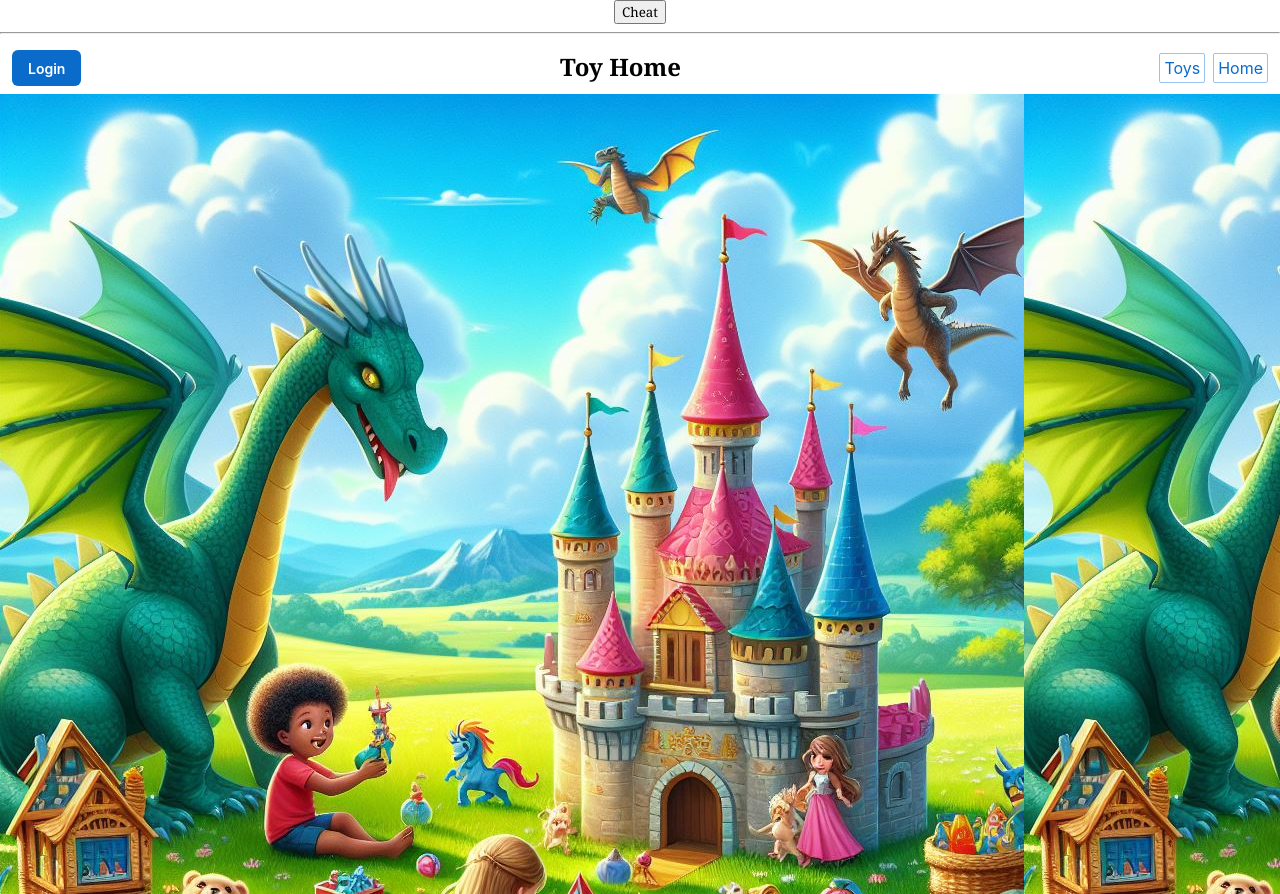
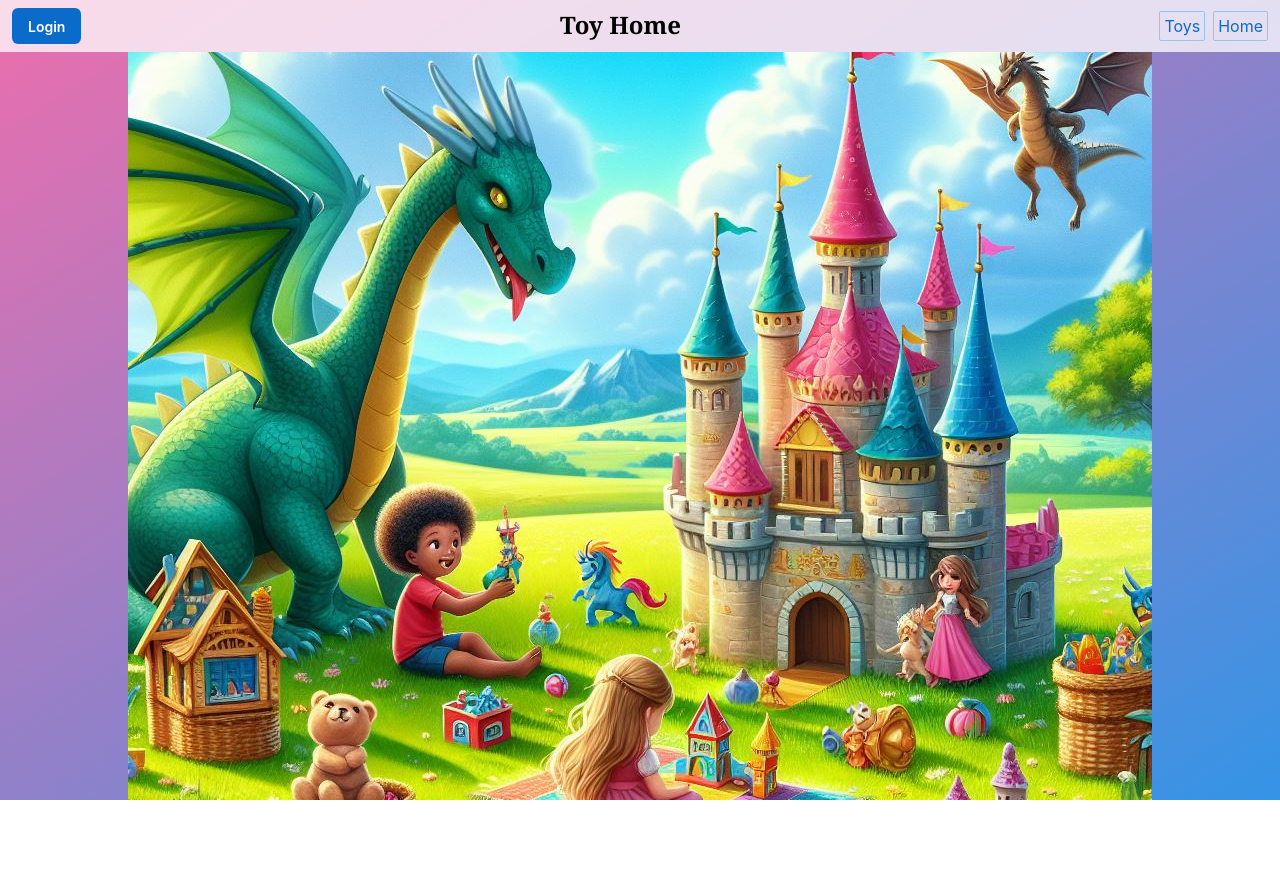
Before and after one commit to MichaelLulev/MrToy-frontend, a React (Vite) app: page / in a window 1280 px wide. After the commit the page ends 800 px from the top, so only its background shows below. Built offline with nearby package versions, Linux system fonts and the light colour scheme.

Commit message:
Improve styling

```diff
--- a/src/RootCmp.jsx
+++ b/src/RootCmp.jsx
@@ -19,12 +19,12 @@ export function App() {
 
     return (
         <>
-            <button onClick={() => setIsCheat(prev => ! prev)}>Cheat</button>
+            {/* <button onClick={() => setIsCheat(prev => ! prev)}>Cheat</button>
         {
             isCheat &&
             <Cheat />
         }
-            <hr />
+            <hr /> */}
             <Header />
             <main className="main-screen">
                 <Routes>
--- a/src/assets/style/base/_base.sass
+++ b/src/assets/style/base/_base.sass
@@ -5,7 +5,7 @@
 body
     text-align: center
     margin: 0
-    height: 100dvh
+    background: linear-gradient(to right bottom, #EC6EAD, #3494E6)
 
 h1, h2, h3, h4, h5, h6
     margin: 0
--- a/src/assets/style/base/_layouts.sass
+++ b/src/assets/style/base/_layouts.sass
@@ -1,2 +1,7 @@
-.main-screen
+#root
+    min-height: 100dvh
     display: grid
+    grid-template-rows: auto 1fr
+    .main-screen
+        display: flex
+        flex-direction: column
--- a/src/assets/style/cmps/_ToyList.sass
+++ b/src/assets/style/cmps/_ToyList.sass
@@ -2,7 +2,7 @@
     display: grid
     grid-template-columns: repeat(auto-fill, minmax($toy-preview-width, 1fr))
     gap: 1em
-    padding: $vertical-padding $side-padding
+    padding: $vertical-padding $side-padding $side-padding $side-padding
     .toy-preview-container
         border: 1px solid gray
         border-radius: 1em
--- a/src/assets/style/main.css
+++ b/src/assets/style/main.css
@@ -10,7 +10,7 @@
 body {
   text-align: center;
   margin: 0;
-  height: 100dvh;
+  background: linear-gradient(to right bottom, #EC6EAD, #3494E6);
 }
 
 h1, h2, h3, h4, h5, h6 {
@@ -36,8 +36,14 @@ button {
   gap: 0.5em;
 }
 
-.main-screen {
+#root {
+  min-height: 100dvh;
   display: grid;
+  grid-template-rows: auto 1fr;
+}
+#root .main-screen {
+  display: flex;
+  flex-direction: column;
 }
 
 .main-header {
@@ -143,7 +149,7 @@ button {
   display: grid;
   grid-template-columns: repeat(auto-fill, minmax(20em, 1fr));
   gap: 1em;
-  padding: 0.5em 0.75em;
+  padding: 0.5em 0.75em 0.75em 0.75em;
 }
 .toy-list .toy-preview-container {
   border: 1px solid gray;
@@ -164,8 +170,17 @@ button {
 }
 
 .home-page {
-  height: 100dvh;
-  background-image: url(/img/toy/homepage-2.jpg);
+  flex-grow: 1;
+  position: relative;
+  overflow: hidden;
+}
+.home-page img {
+  position: absolute;
+  left: 50%;
+  top: 50%;
+  translate: -50% -50%;
+  width: auto;
+  border-radius: 2em;
 }
 
 .filters {
--- a/src/assets/style/pages/_Home.sass
+++ b/src/assets/style/pages/_Home.sass
@@ -1,3 +1,11 @@
 .home-page
-    height: 100dvh
-    background-image: url(/img/toy/homepage-2.jpg)
+    flex-grow: 1
+    position: relative
+    overflow: hidden
+    img
+        position: absolute
+        left: 50%
+        top: 50%
+        translate: -50% -50%
+        width: auto
+        border-radius: 2em
--- a/src/pages/Home.jsx
+++ b/src/pages/Home.jsx
@@ -8,6 +8,7 @@ export function Home() {
 
     return (
         <section className="home-page">
+            <img src="/img/toy/homepage-2.jpg" alt="kids playing with dragons and castles" />
         </section>
     )
 }
```
Also changed, not shown: 1 other file (tests, documents, lock files or other folders).
